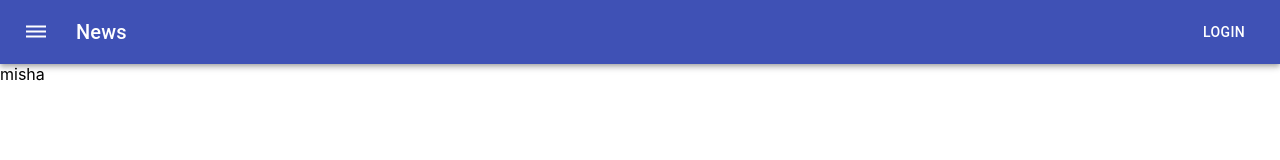
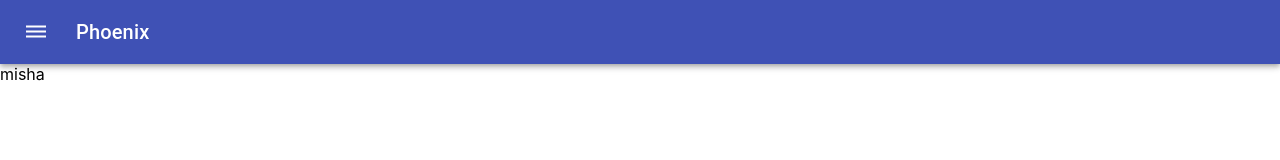
Before and after one commit to mikhailshilo/phoenix, a React (Create React App) app: page /create-employee in a window 1280 px wide. Shown: the top 160 px of the page. Built offline with nearby package versions, Linux system fonts and the light colour scheme.

Commit message:
Выведено название проекта, удалена кнопка LogOut

```diff
--- a/src/components/NavigationBar.jsx
+++ b/src/components/NavigationBar.jsx
@@ -51,10 +51,9 @@ function NavigationBar () {
             <MenuItem onClick={handleClose}><Link to={'/settings'}>Настройки</Link></MenuItem>
         </Menu>
           <Typography variant="h6" className={classes.title}>
-            News
+            Phoenix
           </Typography>
-          <Button color="inherit">Login</Button>
-        </Toolbar>
+          </Toolbar>
       </AppBar>
     </div>
     )
```
